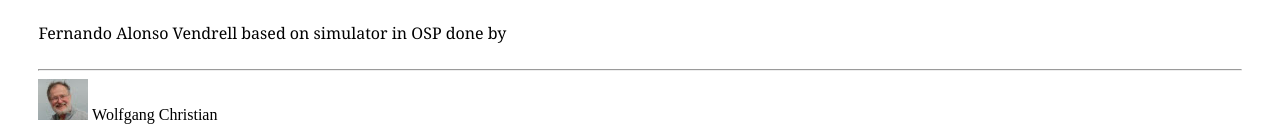
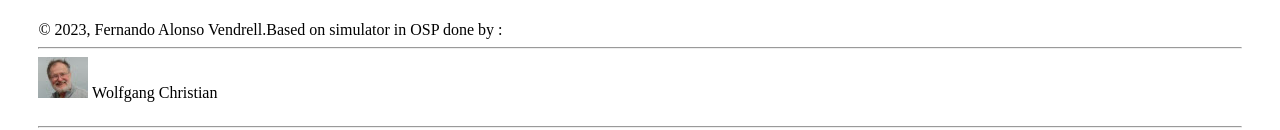
Before and after one commit to f-alonso-vendrell/DarkMatterOrbits, a plain HTML site: page CentralForce_Simulation.html in a window 1280 px wide. Shown: the part 953-1083 px from the top of the page. Drawn offline with Linux system fonts and the light colour scheme.

Commit message:
minor authoring copyleft added

```diff
--- a/CentralForce_Simulation.html
+++ b/CentralForce_Simulation.html
@@ -19,7 +19,9 @@
      <img alt="Logo" src="CentralForce/CentralForceGravityLayers.png" style="height: 200px;" />
       </p>
       <p>
-        Fernando Alonso Vendrell based on simulator in OSP done by
+        <div class="cc_left"  style="float:left">&#169; 2023, Fernando Alonso Vendrell. </div>
+       Based on simulator in OSP done by :
+
         <hr />
       <img alt="author image" src="images/WC_logo.png" />
  Wolfgang Christian
```
